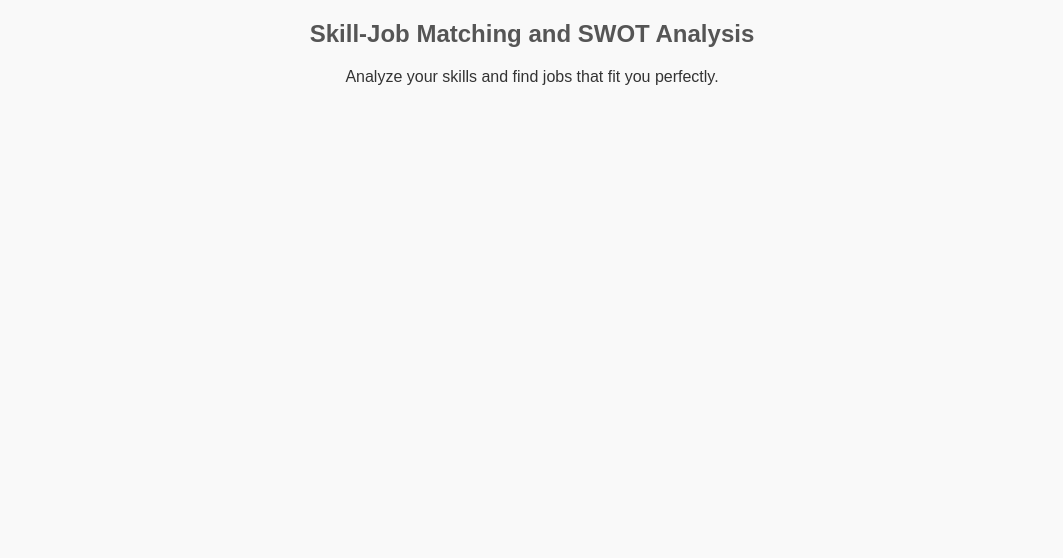
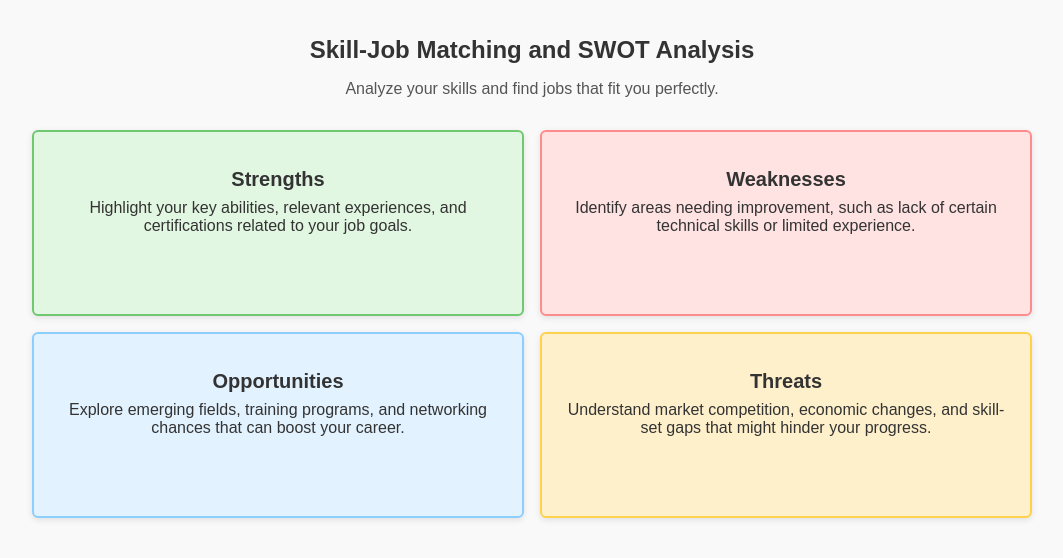
Before and after one commit to priii-25/SideKick-EduTech, a React (Create React App) app in the folder application/: page /skill-job-matching in a window 1280 px wide. Shown: the top 558 px of the page, without its empty margins (108-1171 px from the left). Built offline with nearby package versions, Linux system fonts and the light colour scheme; the HTML template or start-up script is replaced by a standard one.

Commit message:
swot frontend

```diff
--- a/application/src/components/SkillJobMatching.js
+++ b/application/src/components/SkillJobMatching.js
@@ -1,10 +1,33 @@
 import React from 'react';
+import './skillJobMatching.css';
 
 const SkillJobMatching = () => {
   return (
-    <div className="skill-job-matching">
+    <div className="skill-job-matching-container">
       <h2>Skill-Job Matching and SWOT Analysis</h2>
       <p>Analyze your skills and find jobs that fit you perfectly.</p>
+
+      <div className="swot-board">
+        <div className="swot-item swot-strengths">
+          <h3>Strengths</h3>
+          <p>Highlight your key abilities, relevant experiences, and certifications related to your job goals.</p>
+        </div>
+
+        <div className="swot-item swot-weaknesses">
+          <h3>Weaknesses</h3>
+          <p>Identify areas needing improvement, such as lack of certain technical skills or limited experience.</p>
+        </div>
+
+        <div className="swot-item swot-opportunities">
+          <h3>Opportunities</h3>
+          <p>Explore emerging fields, training programs, and networking chances that can boost your career.</p>
+        </div>
+
+        <div className="swot-item swot-threats">
+          <h3>Threats</h3>
+          <p>Understand market competition, economic changes, and skill-set gaps that might hinder your progress.</p>
+        </div>
+      </div>
     </div>
   );
 };
--- /dev/null
+++ b/application/src/components/skillJobMatching.css
@@ -0,0 +1,61 @@
+.skill-job-matching-container {
+    max-width: 1000px;
+    margin: 0 auto;
+    padding: 1rem;
+    text-align: center;
+  }
+
+  .skill-job-matching-container h2 {
+    margin-bottom: 0.5rem;
+    color: #333;
+  }
+
+  .skill-job-matching-container p {
+    color: #555;
+    margin-bottom: 2rem;
+  }
+
+  .swot-board {
+    display: grid;
+    grid-template-columns: repeat(2, 1fr);
+    gap: 1rem;
+  }
+
+  .swot-item {
+    border: 2px solid #ccc;
+    padding: 1rem;
+    border-radius: 6px;
+    min-height: 150px;
+    position: relative;
+    box-shadow: 0 2px 6px rgba(0, 0, 0, 0.1);
+  }
+
+  .swot-strengths {
+    background-color: #e2f7e2;
+    border-color: #70c870;
+  }
+
+  .swot-weaknesses {
+    background-color: #ffe2e2;
+    border-color: #ff8c8c;
+  }
+
+  .swot-opportunities {
+    background-color: #e2f2ff;
+    border-color: #8ccfff;
+  }
+
+  .swot-threats {
+    background-color: #fff0cc;
+    border-color: #ffd24d;
+  }
+
+  .swot-item h3 {
+    margin-bottom: 0.5rem;
+    font-size: 1.25rem;
+  }
+
+  .swot-item p {
+    margin: 0;
+    color: #333;
+  }
```
